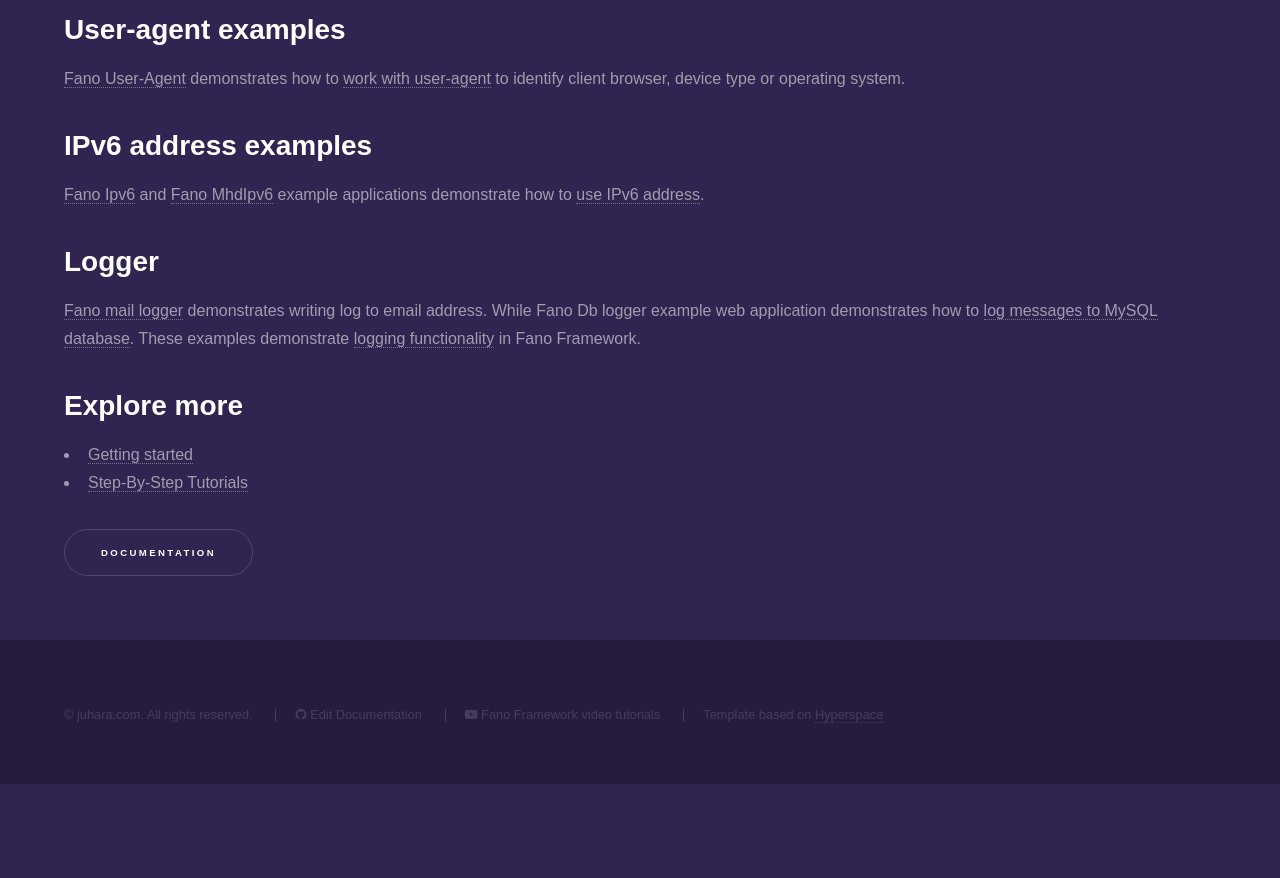
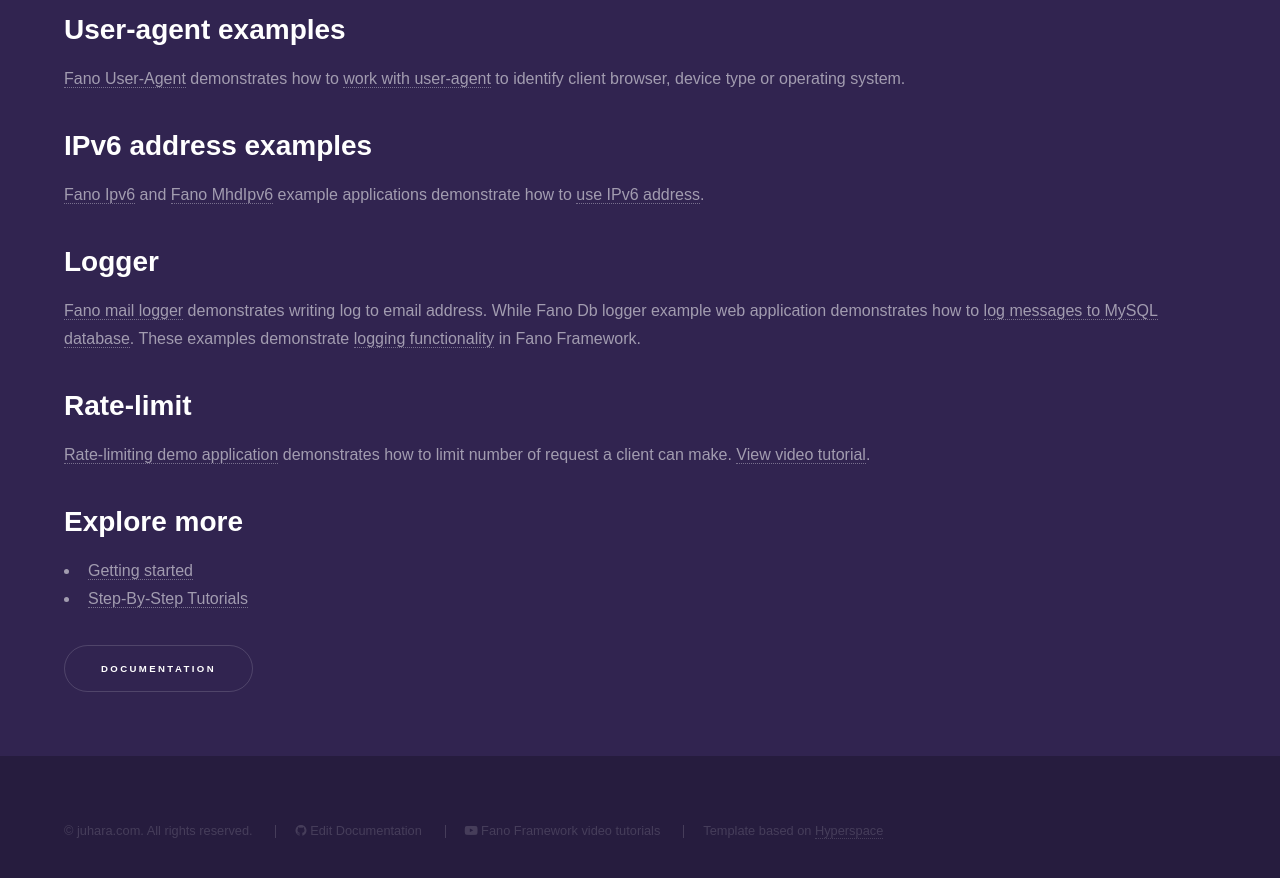
Before and after one commit to fanoframework/fanoframework.github.io, a Jekyll site: the page built from examples/index.md, in a window 1280 px wide and 900 px high, scrolled down 3029 px. Shown: the top 878 px of the window. Built offline with Jekyll 4.4.1, drawn with Linux system fonts in a browser that asks for light colours; our own code applies the rules of GitHub Pages for plain Markdown files; before the commit the page ends 3813 px from its top, so only the background shows below that.

Commit message:
add example rate limit project link

```diff
--- a/examples/index.md
+++ b/examples/index.md
@@ -112,6 +112,10 @@
 [Fano mail logger](https://github.com/fanoframework/fano-mail-logger) demonstrates writing log to email address.
 While Fano Db logger example web application demonstrates how to [log messages to MySQL database](https://github.com/fanoframework/fano-db-logger). These examples demonstrate [logging functionality](/utilities/using-loggers) in Fano Framework.
 
+## Rate-limit
+
+[Rate-limiting demo application](https://github.com/fanoframework/fano-rate-limiting) demonstrates how to limit number of request a client can make. [View video tutorial](https://youtu.be/dfmArIN4s-o).
+
 ## Explore more
 
 - [Getting started](/getting-started)
```
Also changed, not shown: utilities/rate-limit/index.md (+1 -0 lines).
